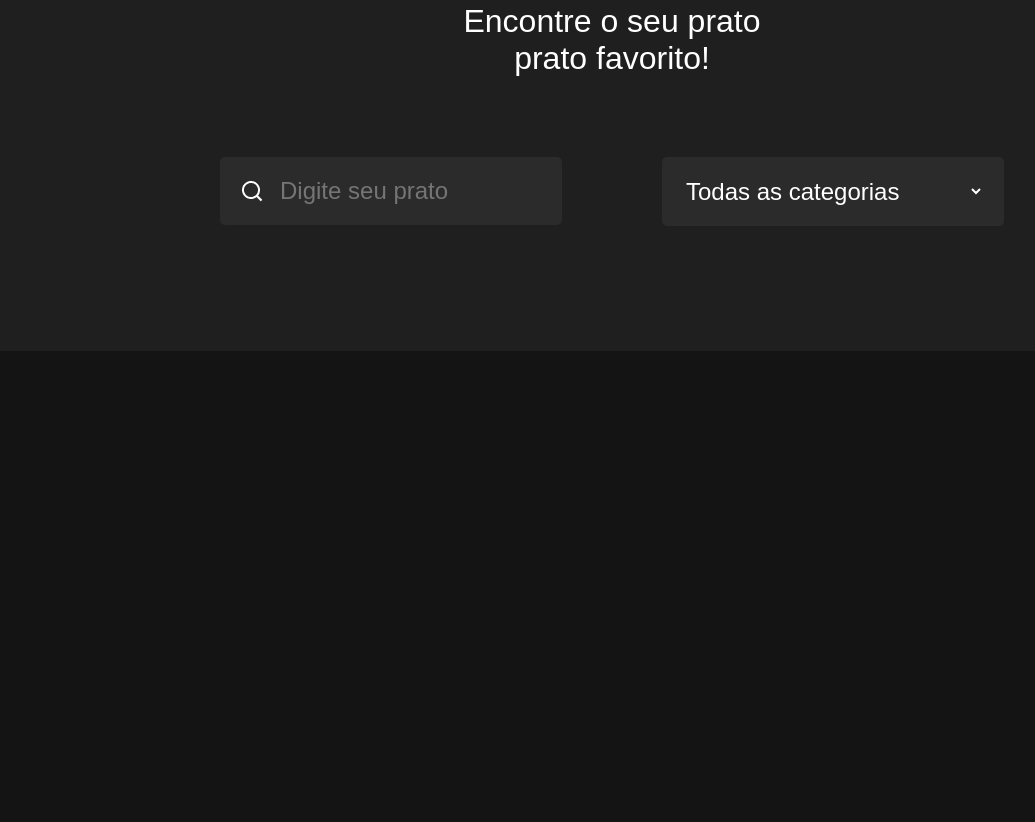
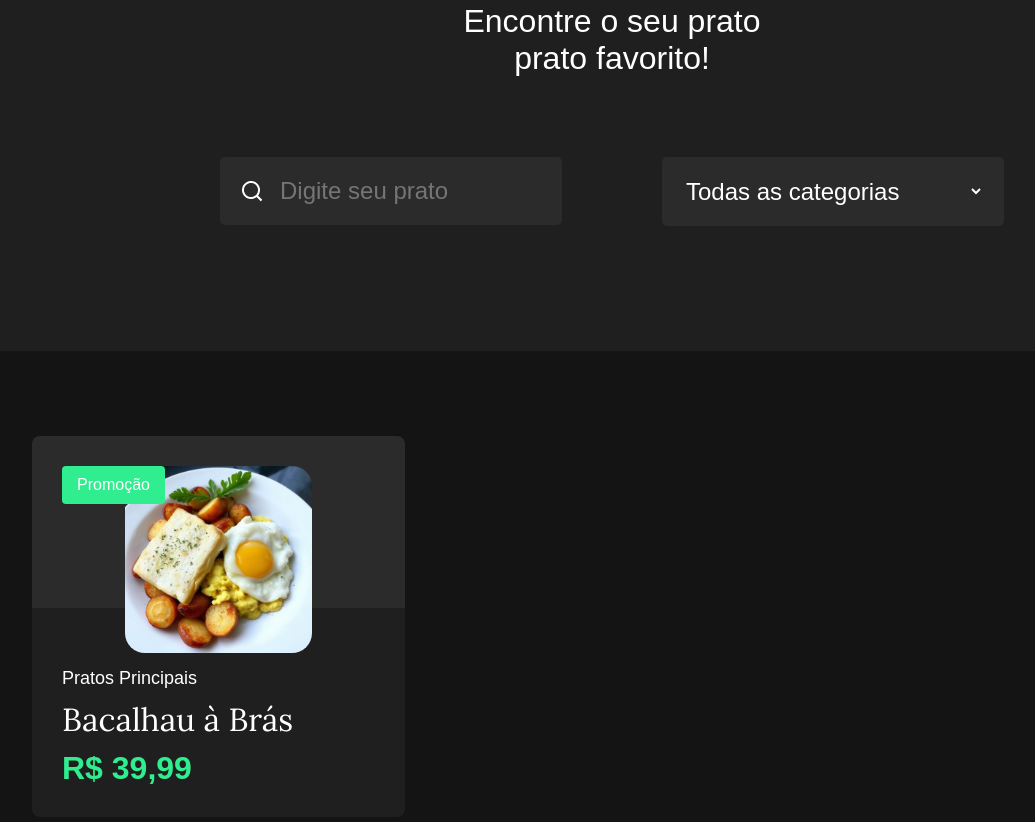
Before and after one commit to thiagorariz/DinnerRestaurant1B, a plain HTML site: page index.html in a window 1280 px wide. Shown: the part 866-1688 px from the top of the page, without its empty margins (28-1063 px from the left). Before the commit the page ends 1307 px from the top, so only its background shows below. Drawn offline with Linux system fonts and the light colour scheme; files whose address does not match are found by name.

Commit message:
Manhã 02/10 - Retomada

```diff
--- a/assets/css/style.css
+++ b/assets/css/style.css
@@ -162,6 +162,66 @@ header .menu-icon div{
     display: flex;
     justify-content:space-between;
 }
+
+/*PRODUTOS*/
+.products-grid{
+    width: 100%;
+    display: grid;
+    grid-template-columns: repeat(3, 1fr);
+    gap: 20px;
+    margin: 40px 0;
+}
+.product-item{
+    display: block;
+    border-radius: 8px;
+    overflow: hidden;
+    text-decoration: none;
+    position: relative;
+}
+.product-item:hover{
+    opacity:0.8;
+}
+.product-item .s{
+    position: absolute;
+    top: 30px;
+    left:30px;
+    background-color: #30ee8f;
+    font-size: 16px;
+    font-weight: 500;
+    color: #ffffff;
+    padding: 10px 15px;
+    border-radius: 4px;
+}
+.product-item .photo{
+    text-align: center;
+    background-color: #2b2b2b;
+    padding-top: 30px;
+}
+.product-item .photo img{
+    max-width: 50%;
+    border-radius: 20px;
+}
+.product-item .info{
+    background-color: #1f1f1f;
+    padding: 60px 30px 30px 30px;
+    margin-top: -50px;
+}
+.product-item .product-category{
+    color: #ffffff;
+    font-size: 18px;
+    font-weight: 500;
+}
+.product-item .product-name{
+    font-family: 'Lora';
+    font-size: 32px;
+    color: #ffffff;
+    margin: 10px 0;
+}
+.product-item .product-price{
+    color: #30ee8f;
+    font-size: 32px;
+    font-weight: bold;
+}
 /*Para telas ate largura de 820px*/
 @media(max-width:820px){
     /*HEADER*/
--- a/index.html
+++ b/index.html
@@ -76,7 +76,22 @@
       <main>
         <div class="container">
             <div class="products-grid">
-
+                <a href="./pratos.html" class="product-item">
+                    <div class="s">Promoção</div>
+                    <div class="photo">
+                        <img src="./assets/img/bacalhauabras.png"
+                        alt="">
+                    </div>
+                    <div class="info">
+                        <div class="product-category">Pratos
+                            Principais
+                        </div>
+                        <div class="product-name">Bacalhau à
+                            Brás
+                        </div>
+                        <div class="product-price">R$ 39,99</div>
+                    </div>
+                </a>
             </div>
         </div>
       </main>
```
